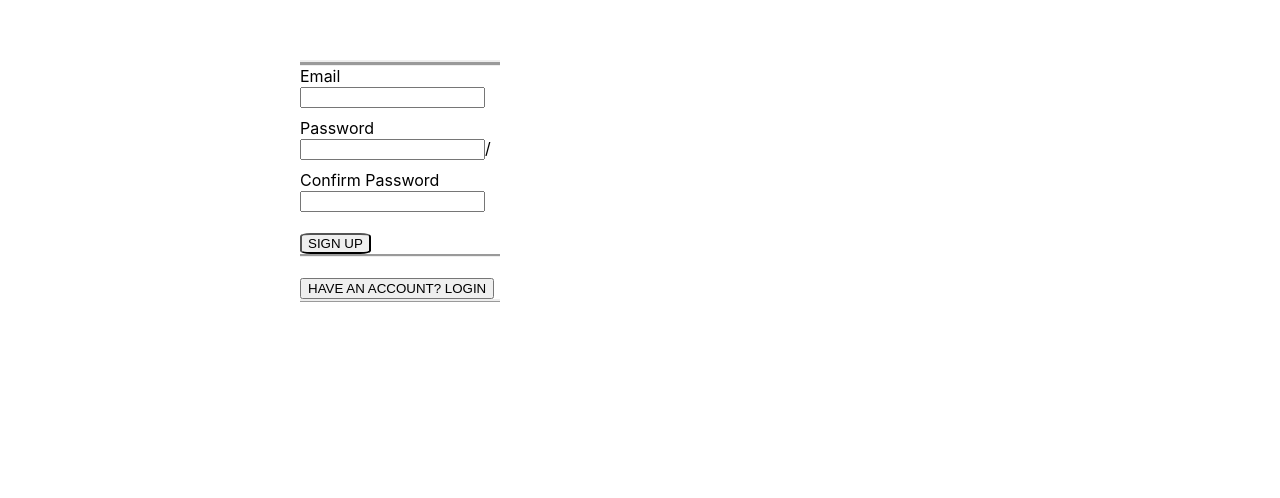
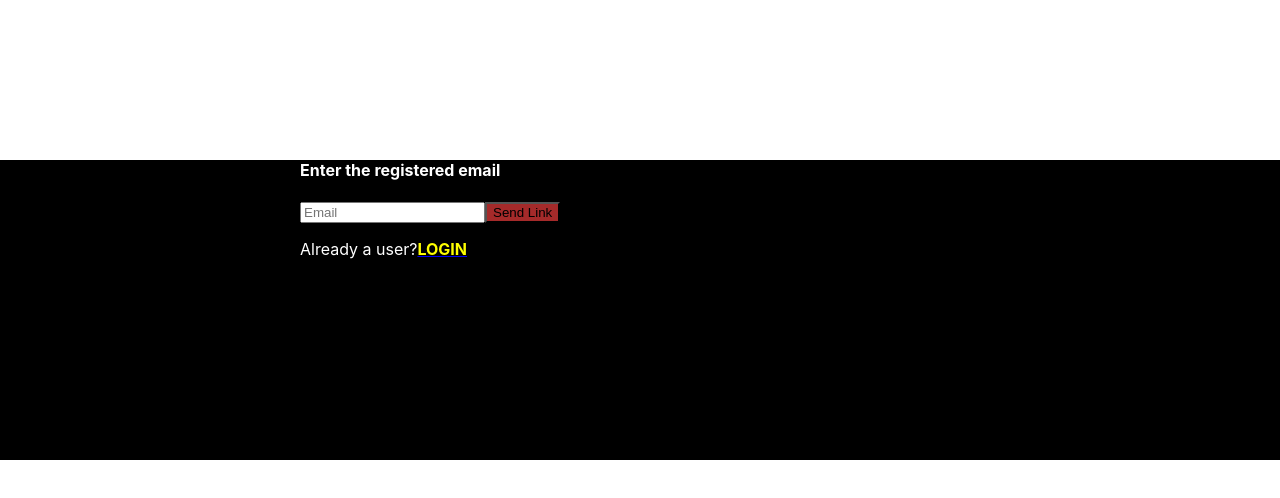
Before and after one commit to premkushum/expenseTrackerLastProject, a React (Create React App) app: page /forgotPassword in a window 1280 px wide. Shown: the part 140-638 px from the top of the page. Built offline with nearby package versions, Linux system fonts and the light colour scheme.

Commit message:
forgot password functionality added

```diff
--- a/src/App.js
+++ b/src/App.js
@@ -9,6 +9,7 @@ import Login from "./components/Login/Login";
 import { Switch, Route } from "react-router-dom";
 import Welcome from "./components/welcome/Welcome";
 import Profile from "./components/profile/Profile";
+import ForgotPassword from "./components/forgetPassword/ForgotPassword";
 function App() {
   return (
     <Switch>
@@ -22,6 +23,9 @@ function App() {
       <Route path="/profile">
         <Profile></Profile>
       </Route>
+      <Route path="/forgotPassword">
+        <ForgotPassword></ForgotPassword>
+      </Route>
       <Route path="/">
         <SignUpFormPrint></SignUpFormPrint>
       </Route>
--- a/src/components/Login/Login.js
+++ b/src/components/Login/Login.js
@@ -1,5 +1,5 @@
 import { useRef, useState } from "react";
-import { Redirect } from "react-router-dom";
+import { Redirect, Link } from "react-router-dom";
 const Login = () => {
   const [redirect, setRedirect] = useState(false);
   const emailRef = useRef();
@@ -31,7 +31,7 @@ const Login = () => {
         }
       })
       .then((res) => {
-        localStorage.setItem("token", (res.idToken));
+        localStorage.setItem("token", res.idToken);
         setRedirect(true);
       })
       .catch((err) => {
@@ -79,6 +79,7 @@ const Login = () => {
               ref={passwordRef}
             ></input>
             <div style={{ display: "block" }}>
+              <Link to="/forgotPassword">Forgot Password?</Link>
               <button
                 style={{
                   backgroundColor: "black",
@@ -92,6 +93,8 @@ const Login = () => {
               >
                 Login
               </button>
+              <h3><Link to="/">sign up</Link></h3>
+
             </div>
           </div>
         </form>
--- /dev/null
+++ b/src/components/forgetPassword/ForgotPassword.js
@@ -0,0 +1,62 @@
+import { useRef } from "react";
+import { Link } from "react-router-dom";
+const ForgotPassword = () => {
+  const emailRef = useRef();
+
+  const forgotPasswordHandler = () => {
+    fetch(
+      "https://identitytoolkit.googleapis.com/v1/accounts:sendOobCode?key=AIzaSyCKcB2kOdfnhOnnC789pc1BZXjZzebQnu0",
+      {
+        method: "POST",
+        body: JSON.stringify({
+          requestType: "PASSWORD_RESET",
+          email: emailRef.current.value,
+        }),
+        headers: { "Content-Type": "application/json" },
+      }
+    )
+      .then((response) => {
+        if (response.ok) {
+          return response.json();
+        } else {
+          throw new Error("retry.....an error occured while changing password");
+        }
+      })
+      .then((res) => {
+        console.log(res);
+      })
+      .catch((err) => {
+        // Handle specific error type
+        console.log("A TypeError occurred:", err.message);
+      });
+  };
+  return (
+    <div style={{ backgroundColor: "yellow" }}>
+      <div
+        style={{
+          backgroundColor: "black",
+          marginTop: "300px",
+          paddingLeft: "300px",
+          color: "white",
+          height: "300px",
+        }}
+      >
+        <h4>Enter the registered email</h4>
+        <input placeholder="Email" ref={emailRef}></input>
+        <button
+          style={{ backgroundColor: "brown" }}
+          onClick={forgotPasswordHandler}
+        >
+          Send Link
+        </button>
+        <p>
+          Already a user?
+          <Link to="/auth">
+            <b style={{ color: "yellow" }}>LOGIN</b>
+          </Link>
+        </p>
+      </div>
+    </div>
+  );
+};
+export default ForgotPassword;
```
